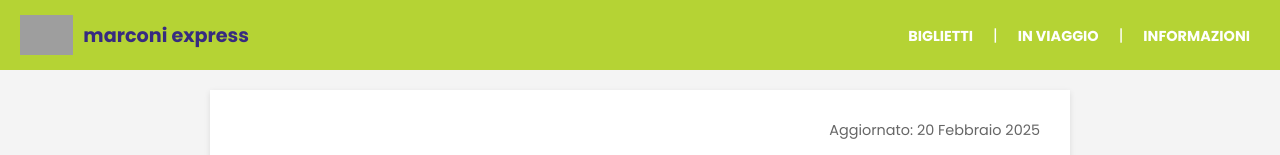
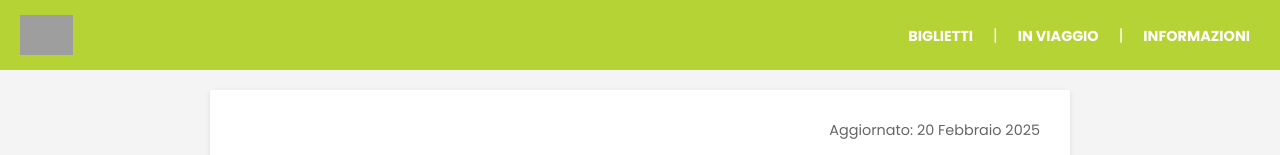
Before and after one commit to mango0314/marconi-express-sciopero, a plain HTML site: page index.html in a window 1280 px wide. Shown: the top 155 px of the page. Drawn offline with Linux system fonts and the light colour scheme; grey boxes are pictures that could not be loaded.

Commit message:
Add files via upload

```diff
--- a/index.html
+++ b/index.html
@@ -196,7 +196,7 @@
     <nav>
       <div class="logo-container">
         <img src="https://www.marconiexpress.it/wp-content/uploads/2019/03/logo.svg" alt="Marconi Express Logo">
-        <span>marconi express</span>
+
       </div>
       <ul class="menu">
         <li><a href="#">Biglietti</a></li>
```
